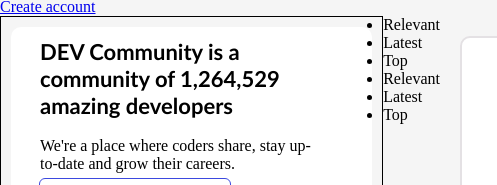
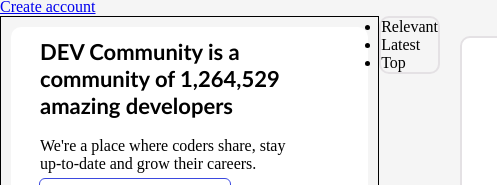
Before and after one commit to Ricardo10111/Rep_Desafio_devto, a plain HTML site: page index.html in a window 1280 px wide. Shown: the part 325-510 px from the top of the page, 0-497 px from the left. Drawn offline with Linux system fonts and the light colour scheme.

Commit message:
edited post one

```diff
--- a/index.html
+++ b/index.html
@@ -651,7 +651,7 @@
             <!-- Sección de Fernanda-->
             <div class="headerPosts">
 
-                <header class="headerMainContent">
+                <div class="headerMainContent">
                     <nav class="navMainContent">
                         <ul>
                             <li>Relevant</li>
@@ -659,16 +659,7 @@
                             <li>Top</li>
                         </ul>
                     </nav>
-                </header>
-            <header class="headerMainContent">
-                <nav class="navMainContent">
-                    <ul>
-                        <li>Relevant</li>
-                        <li>Latest</li>
-                        <li>Top</li>
-                    </ul>
-                </nav>
-            </header>
+                </div>
 
             </div>
 
--- a/sass/_maincontainer.scss
+++ b/sass/_maincontainer.scss
@@ -10,6 +10,16 @@
     margin: 20px;
     position: relative;
     width: 800px;
+}
+
+.navMainContent {
+
+    display: flex;
+    flex-direction: row;
+    justify-content: center;
+    border: rgb(228, 225, 228) 2px solid;
+    border-radius: 10px;
+
 }
 
 
```
Also changed, not shown: css/main.css, 1 other file.
